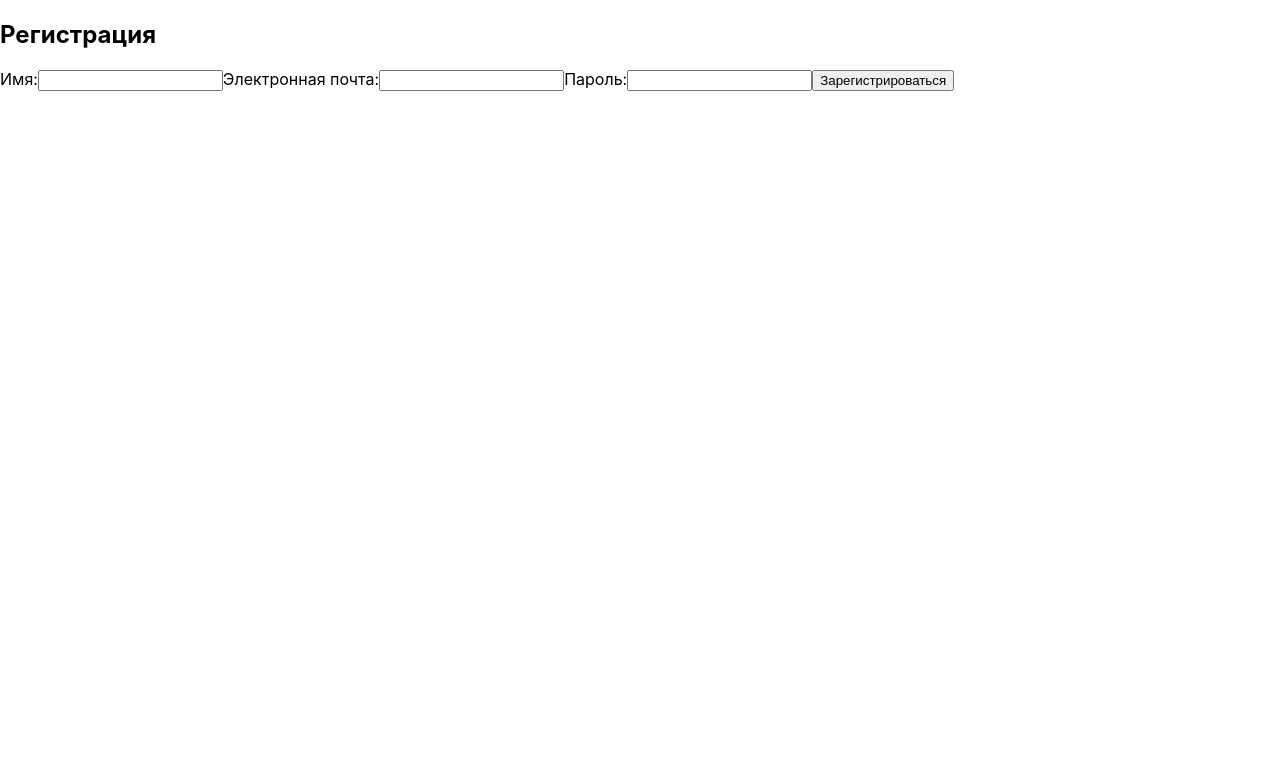
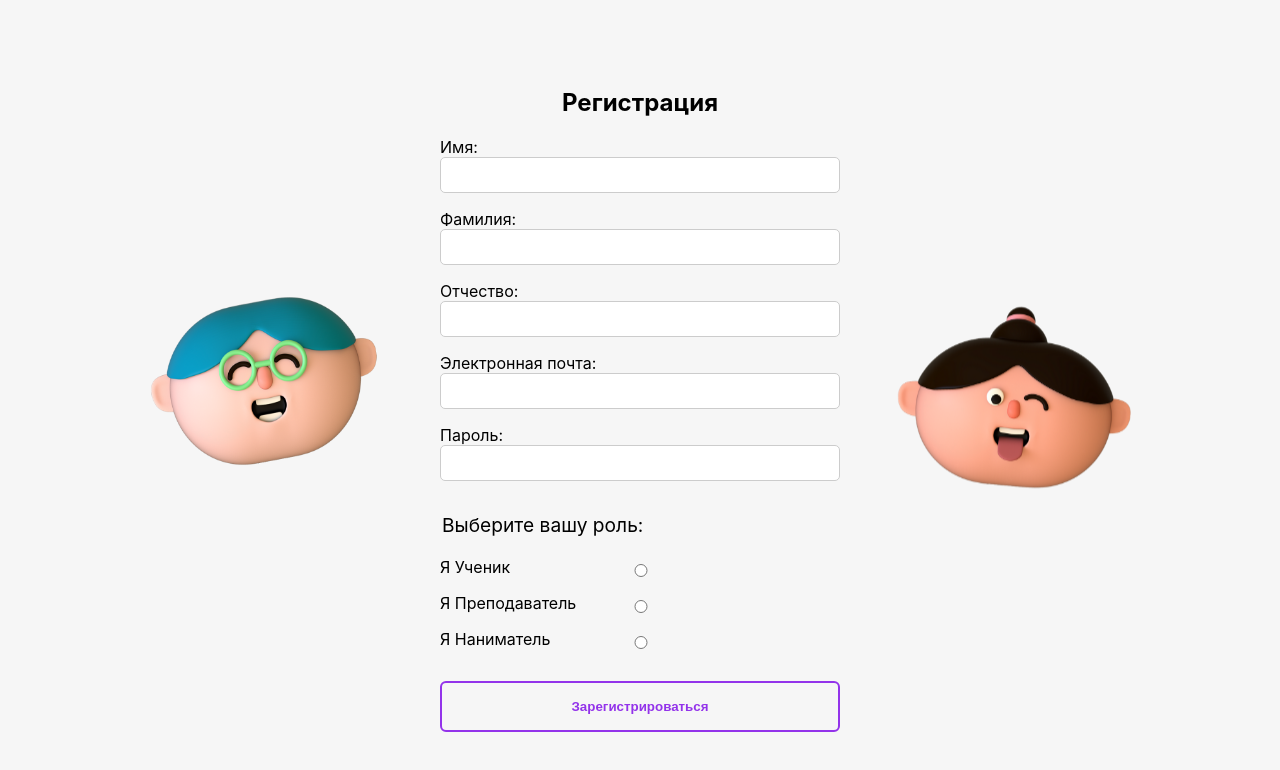
Before and after one commit to STINK3R/SIGMASTACK, a React (Create React App) app: page /register in a window 1280 px wide. Shown: the top 770 px of the page. Built offline with nearby package versions, Linux system fonts and the light colour scheme.

Commit message:
design auth/log

```diff
--- a/src/App.css
+++ b/src/App.css
@@ -94,6 +94,10 @@
   position: absolute;
 
 }
+.characters1 {
+  position: absolute;
+}
+
 
 .character img {
   border-radius: 50%;
@@ -106,13 +110,24 @@
   transform: rotate(-12deg);
   animation: float 3s infinite;
 }
-
+.character-11 {
+  top: 0%;
+  right: -150%;
+  transform: rotate(-12deg);
+  animation: float 3s infinite;
+}
+.character-22 {
+  position: relative;
+  top: 0%;
+  right: 150%;
+  transform: rotate(12deg);
+  animation: float 3.5s infinite;
+}
 .character-2 {
   top: 50%;
   right: 2%;
   transform: rotate(12deg);
   animation: float 3.5s infinite;
-
 }
 
 .character-3 {
@@ -150,3 +165,73 @@ height: 120%;
     margin-top: 3rem;
   }
 }
+
+.form-page {
+  display: flex;
+  flex-direction: column;
+  align-items: center;
+  justify-content: center;
+  height: 100vh;
+  background: #f6f6f6;
+}
+
+form {
+  display: flex;
+  flex-direction: column;
+  gap: 1rem;
+  max-width: 400px;
+  width: 100%;
+}
+
+form label {
+  display: flex;
+  flex-direction: column;
+  font-size: 1rem;
+}
+
+form input {
+  padding: 0.5rem;
+  font-size: 1rem;
+  border: 1px solid #ccc;
+  border-radius: 5px;
+}
+
+form button {
+  width: 25rem;
+  padding: 1rem 1rem;
+  border-radius: 0.375rem;
+  font-weight: 700;
+  cursor: pointer;
+  transition: all 0.2s;
+  background-color: transparent;
+  color: #9333EA;
+  border: 2px solid #9333EA;
+}
+
+form button:hover {
+  background-color: #7E22CE;
+  color: white;
+}
+
+fieldset {
+  border: none;
+  margin: 1rem 0;
+  padding: 0;
+}
+
+legend {
+  font-size: 1.2rem;
+  margin-bottom: 0.3rem;
+}
+
+input[type="radio"] {
+  position: relative;
+
+  text-align: center;
+  align-items: center;
+  accent-color: #9333EA; /* Цвет флажка */
+}
+.iam{
+position: relative;
+top: 1rem;
+}
--- a/src/LoginPage.js
+++ b/src/LoginPage.js
@@ -1,4 +1,6 @@
 import React from 'react';
+import headWithGlasses from './img/head-with-glasses.png';
+import headWithout from './img/head-without.png';
 
 function LoginPage() {
   return (
@@ -15,6 +17,24 @@ function LoginPage() {
         </label>
         <button type="submit">Войти</button>
       </form>
+      <div className='characters1'>
+      <div className="character character-11">
+              <img
+                src={headWithout}
+                alt="Character with bun"
+                width={250}
+                height={200}
+              />
+            </div>
+            <div className="character character-22">
+              <img
+                src={headWithGlasses}
+                alt="Character with glasses"
+                width={250}
+                height={200}
+              />
+            </div>
+            </div>
     </div>
   );
 }
--- a/src/RegistrationPage.js
+++ b/src/RegistrationPage.js
@@ -1,13 +1,39 @@
-import React from 'react';
+import React, { useState } from 'react';
+import headWithGlasses from './img/head-with-glasses.png';
+import headWithout from './img/head-without.png';
+// import PurpleCircle from './img/back-purple-circle.png';
+
 
 function RegistrationPage() {
+    const [role, setRole] = useState('');
+
+const handleSubmit = (event) => {
+        event.preventDefault();
+        if (!role) {
+          alert('Пожалуйста, выберите вашу роль.');
+          return;
+        }
+        alert(`Вы зарегистрированы как: ${role}`);
+        // Здесь можно добавить логику для отправки данных на сервер
+      };
+
+
   return (
     <div className="form-page">
       <h2>Регистрация</h2>
       <form>
         <label>
           Имя:
-          <input type="text" required />
+          <input type="text" id='Firsname' required />
+        </label>
+        <label>
+          Фамилия:
+          <input type="text" id='surname' required />
+        </label>
+
+        <label>
+          Отчество:
+          <input type="text" id='surname2' required />
         </label>
         <label>
           Электронная почта:
@@ -17,8 +43,62 @@ function RegistrationPage() {
           Пароль:
           <input type="password" required />
         </label>
-        <button type="submit">Зарегистрироваться</button>
+        <fieldset>
+          <legend>Выберите вашу роль:</legend>
+          <div className='iam'>Я Ученик</div>
+          <label>
+            <input
+              type="radio"
+              name="role"
+              value="Ученик"
+              checked={role === 'Ученик'}
+              onChange={(e) => setRole(e.target.value)}
+            />
+          </label>
+          <div className='iam'>Я Преподаватель</div>
+          <label>
+
+            <input
+              type="radio"
+              name="role"
+              value="Преподаватель"
+              checked={role === 'Преподаватель'}
+              onChange={(e) => setRole(e.target.value)}
+            />
+          </label>
+          <div className='iam'>Я Наниматель</div>
+          <label>
+
+            <input
+              type="radio"
+              name="role"
+              value="Наниматель"
+              checked={role === 'Наниматель'}
+              onChange={(e) => setRole(e.target.value)}
+            />
+          </label>
+        </fieldset>
+        <button className='button-auth' type="submit">Зарегистрироваться</button>
       </form>
+
+      <div className='characters1'>
+      <div className="character character-11">
+              <img
+                src={headWithout}
+                alt="Character with bun"
+                width={250}
+                height={200}
+              />
+            </div>
+            <div className="character character-22">
+              <img
+                src={headWithGlasses}
+                alt="Character with glasses"
+                width={250}
+                height={200}
+              />
+            </div>
+            </div>
     </div>
   );
 }
```
